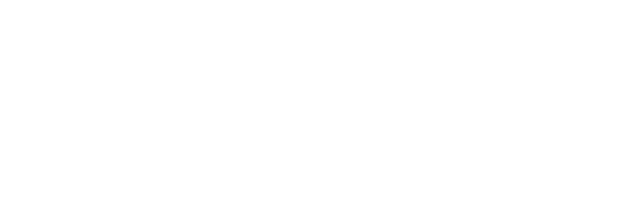
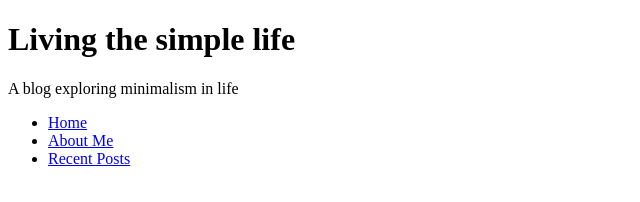
Before and after one commit to AndyCatlow/scrimba, a browser extension: page Living-The-Simple-Life/index.html in a window 1280 px wide. Shown: the whole page, without its empty margins (0-640 px from the left). Drawn offline with Linux system fonts and the light colour scheme.

Commit message:
add header content

```diff
--- a/Living-The-Simple-Life/index.html
+++ b/Living-The-Simple-Life/index.html
@@ -12,5 +12,19 @@
     <link rel="stylesheet" href="styles.css" />
     <title>Living The Simple Life</title>
   </head>
-  <body></body>
+  <body>
+    <header>
+      <h1 class="title">Living the simple life</h1>
+      <p class="subtitle">A blog exploring minimalism in life</p>
+      <nav class="nav">
+        <ul class="nav-list">
+          <li class="nav-item"><a href="#" class="nav-link">Home</a></li>
+          <li class="nav-item"><a href="#" class="nav-link">About Me</a></li>
+          <li class="nav-item">
+            <a href="#" class="nav-link">Recent Posts</a>
+          </li>
+        </ul>
+      </nav>
+    </header>
+  </body>
 </html>
```
